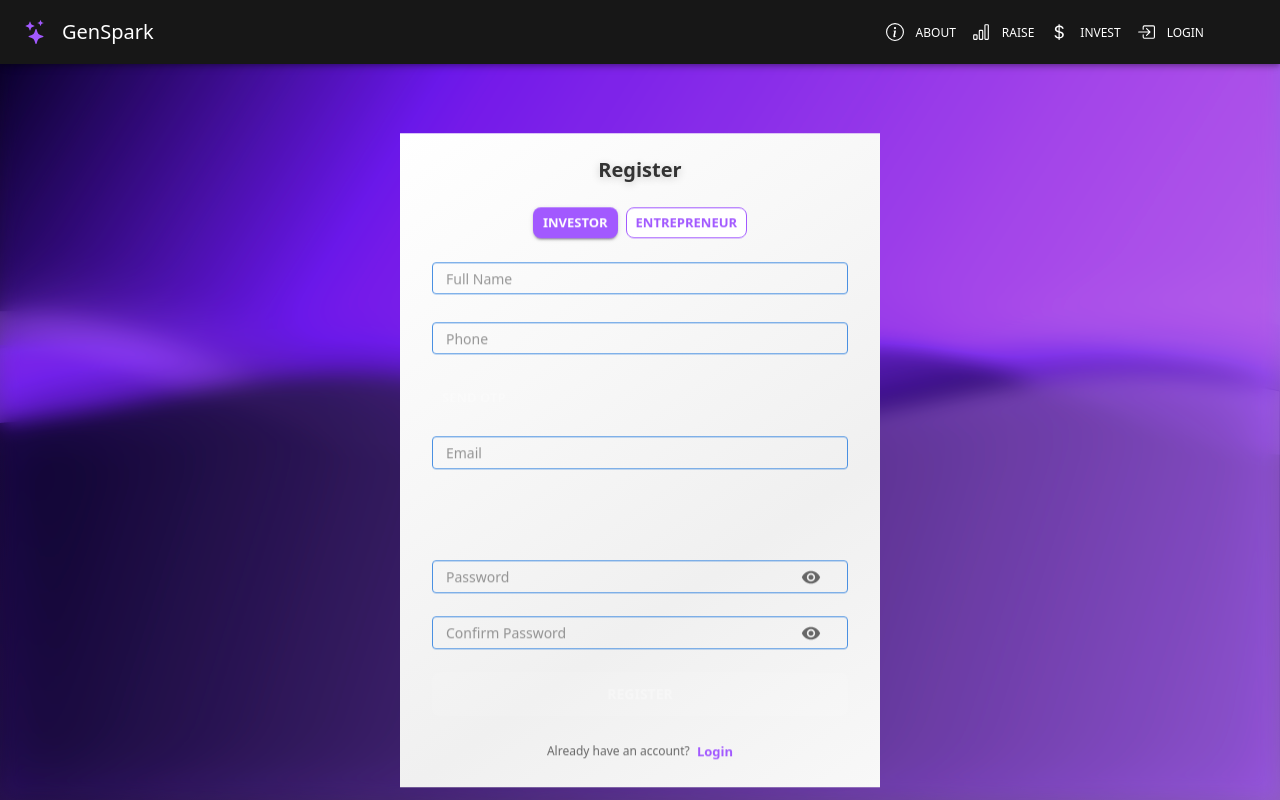
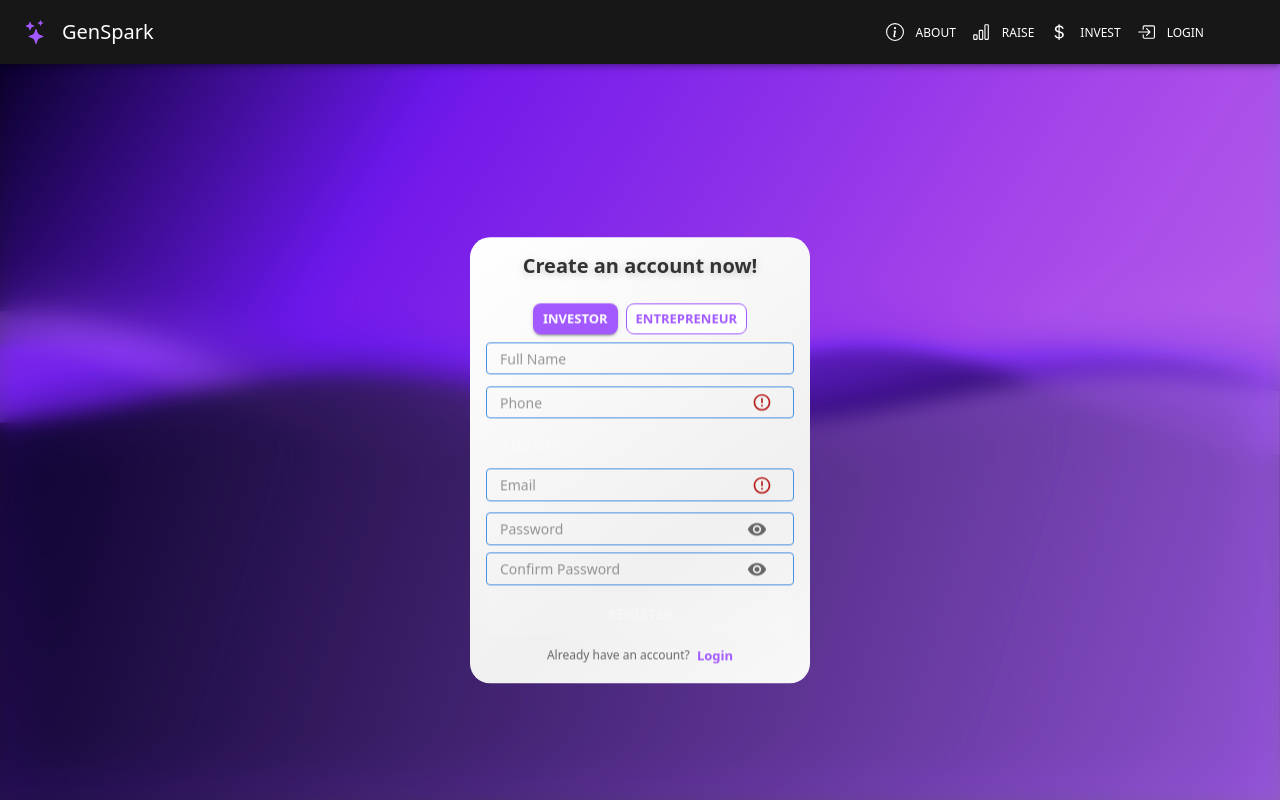
Before and after one commit to jhasaketanDWI/test-app-Backend, a React (Vite) app: page /register in a window 1280 px wide. Shown: the top 800 px of the page. Built offline with nearby package versions, Linux system fonts and the light colour scheme; some icons are missing; the HTML template or start-up script is replaced by a standard one.

Commit message:
Update Register page

```diff
--- a/src/pages/auth/Register.jsx
+++ b/src/pages/auth/Register.jsx
@@ -227,76 +227,54 @@ const Register = () => {
       <BackgroundAnimation />
       <Box sx={{ minHeight: '100vh', display: 'flex', alignItems: 'center', justifyContent: 'center', position: 'relative', zIndex: 2 }}>
         <Card ref={cardRef} elevation={8} sx={{
-          borderRadius: 0,
+          borderRadius:5,
           boxShadow: 'none',
           background: 'linear-gradient(145deg, #ffffff, #f8f8f8, #f0f0f0, #f8f8f8)',
           boxSizing: 'border-box',
           transformStyle: 'preserve-3d',
-          width: { xs: '100%', sm: 420, md: 480 },
-          maxWidth: 600,
-          minWidth: 320,
-          px: { xs: 2, sm: 4 },
-          py: 3,
+          width: { xs: '100%', sm: 320, md: 340 },
+          maxWidth: 360,
+          minWidth: 220,
+          px: { xs: 1, sm: 2 },
+          py: 2,
           mx: 'auto',
           overflow: 'visible',
           minHeight: 340,
           position: 'relative',
           zIndex: 10,
           transition: 'none',
-          '&::before': {
-            content: '""',
-            position: 'absolute',
-            top: 0,
-            right: -50,
-            width: '50px',
-            height: '100%',
-            background: 'linear-gradient(135deg, #fff 80%, #e0e0e0 100%)',
-            boxShadow: `inset 2px 0 4px rgba(0,0,0,0.08),inset -2px 0 4px rgba(0,0,0,0.10),0 0 8px rgba(180,180,180,0.10)`,
-            transformOrigin: 'left center',
-            transform: 'rotateY(90deg)',
-            borderRadius: '0 8px 8px 0',
-            zIndex: -1,
-          },
-          '&::after': {
-            content: '""',
-            position: 'absolute',
-            top: 0,
-            left: -50,
-            width: '50px',
-            height: '100%',
-            background: 'linear-gradient(225deg, #fff 80%, #e0e0e0 100%)',
-            boxShadow: 'inset -2px 0 4px rgba(0,0,0,0.08),inset 2px 0 4px rgba(0,0,0,0.10),0 0 8px rgba(180,180,180,0.10)',
-            borderRadius: '8px 0 0 8px',
-            zIndex: 1,
-            pointerEvents: 'none',
-            transformOrigin: 'right center',
-            transform: 'rotateY(-90deg)',
-          },
-          '&::bottom': {
-            content: '""',
-            position: 'absolute',
-            bottom: -50,
-            left: 0,
-            right: 0,
-            height: '50px',
-            background: 'linear-gradient(0deg, #fff 80%, #e0e0e0 100%)',
-            boxShadow: `inset 0 2px 4px rgba(0,0,0,0.08),inset 0 -2px 4px rgba(0,0,0,0.10),0 0 8px rgba(180,180,180,0.10)`,
-            transformOrigin: 'center top',
-            transform: 'rotateX(-90deg)',
-            borderRadius: '0 0 8px 8px',
-            zIndex: -2,
-          },
         }}>
           <Typography ref={titleRef} variant="h5" align="center" sx={{ mb: 2.5, fontWeight: 700, color: '#333', textShadow: '0 2px 8px rgba(0,0,0,0.2)', fontSize: 20, minHeight: 30, perspective: '1000px', transformStyle: 'preserve-3d', zIndex: 2, position: 'relative' }}>
-            Register
+            Create an account now!
           </Typography>
-          <form ref={formRef} onSubmit={handleRegister} autoComplete="off" style={{ display: 'flex', flexDirection: 'column', gap: '1rem' }}>
+          <form ref={formRef} onSubmit={handleRegister} autoComplete="off" style={{ display: 'flex', flexDirection: 'column', gap: 0 }}>
             <Box sx={{ display: 'flex', gap: 1, mb: 1, justifyContent: 'center' }}>
               <Button variant={role === 'investor' ? 'contained' : 'outlined'} size="small" sx={{ fontWeight: 600, borderRadius: 2, bgcolor: role === 'investor' ? '#a259ff' : '#fff', color: role === 'investor' ? '#fff' : '#a259ff', borderColor: '#a259ff', '&:hover': { bgcolor: '#a259ff', color: '#fff', borderColor: '#a259ff' } }} onClick={e => { e.preventDefault(); setRole('investor'); }}>Investor</Button>
               <Button variant={role === 'entrepreneur' ? 'contained' : 'outlined'} size="small" sx={{ fontWeight: 600, borderRadius: 2, bgcolor: role === 'entrepreneur' ? '#a259ff' : '#fff', color: role === 'entrepreneur' ? '#fff' : '#a259ff', borderColor: '#a259ff', '&:hover': { bgcolor: '#a259ff', color: '#fff', borderColor: '#a259ff' } }} onClick={e => { e.preventDefault(); setRole('entrepreneur'); }}>Entrepreneur</Button>
             </Box>
             <TextField placeholder="Full Name" type="text" fullWidth required value={name} onChange={e => setName(e.target.value)} variant="outlined" sx={{ mb: 1, background: 'transparent', borderRadius: 2, input: { color: '#333', fontSize: 14, py: 0.8 }, minHeight: 36, fontSize: 14, transition: 'all 0.3s ease', zIndex: 2, position: 'relative', '& .MuiOutlinedInput-root': { '& fieldset': { borderColor: '#4a90e2' }, '&:hover fieldset': { borderColor: '#4a90e2' }, '&.Mui-focused fieldset': { borderColor: '#4a90e2' } } }} InputLabelProps={{ shrink: false }} />
-            <TextField placeholder="Phone" type="tel" fullWidth required value={phone} onChange={e => setPhone(e.target.value)} variant="outlined" sx={{ mb: 1, background: 'transparent', borderRadius: 2, input: { color: '#333', fontSize: 14, py: 0.8 }, minHeight: 36, fontSize: 14, transition: 'all 0.3s ease', zIndex: 2, position: 'relative', '& .MuiOutlinedInput-root': { '& fieldset': { borderColor: '#4a90e2' }, '&:hover fieldset': { borderColor: '#4a90e2' }, '&.Mui-focused fieldset': { borderColor: '#4a90e2' } } }} InputLabelProps={{ shrink: false }} />
+            <TextField
+              placeholder="Phone"
+              type="tel"
+              fullWidth
+              required
+              value={phone}
+              onChange={e => setPhone(e.target.value)}
+              variant="outlined"
+              sx={{ mb: 1, background: 'transparent', borderRadius: 2, input: { color: '#333', fontSize: 14, py: 0.8 }, minHeight: 36, fontSize: 14, transition: 'all 0.3s ease', zIndex: 2, position: 'relative', '& .MuiOutlinedInput-root': { '& fieldset': { borderColor: '#4a90e2' }, '&:hover fieldset': { borderColor: '#4a90e2' }, '&.Mui-focused fieldset': { borderColor: '#4a90e2' } } }}
+              InputLabelProps={{ shrink: false }}
+              InputProps={{
+                endAdornment: (
+                  <InputAdornment position="end" sx={{ mr: 1 }}>
+                    {phoneVerified ? (
+                      <CheckCircle fontSize="small" sx={{ color: 'green' }} />
+                    ) : (
+                      <ErrorOutline fontSize="small" sx={{ color: '#b71c1c' }} />
+                    )}
+                  </InputAdornment>
+                )
+              }}
+            />
             {!phoneVerified && (
               <Box sx={{ display: 'flex', alignItems: 'center', gap: 1, mb: 1 }}>
                 <Button variant="outlined" size="small" sx={{ color: '#a259ff', borderColor: '#a259ff', fontWeight: 600, borderRadius: 2, '&:hover': { bgcolor: '#a259ff', color: '#fff', borderColor: '#a259ff' } }} onClick={handleSendPhoneOtp} disabled={phoneOtpSent || !phone}>
@@ -312,7 +290,28 @@ const Register = () => {
                 )}
               </Box>
             )}
-            <TextField placeholder="Email" type="email" fullWidth required value={email} onChange={e => setEmail(e.target.value)} variant="outlined" sx={{ mb: 1, background: 'transparent', borderRadius: 2, input: { color: '#333', fontSize: 14, py: 0.8 }, minHeight: 36, fontSize: 14, transition: 'all 0.3s ease', zIndex: 2, position: 'relative', '& .MuiOutlinedInput-root': { '& fieldset': { borderColor: '#4a90e2' }, '&:hover fieldset': { borderColor: '#4a90e2' }, '&.Mui-focused fieldset': { borderColor: '#4a90e2' } } }} InputLabelProps={{ shrink: false }} />
+            <TextField
+              placeholder="Email"
+              type="email"
+              fullWidth
+              required
+              value={email}
+              onChange={e => setEmail(e.target.value)}
+              variant="outlined"
+              sx={{ mb: 1, background: 'transparent', borderRadius: 2, input: { color: '#333', fontSize: 14, py: 0.8 }, minHeight: 36, fontSize: 14, transition: 'all 0.3s ease', zIndex: 2, position: 'relative', '& .MuiOutlinedInput-root': { '& fieldset': { borderColor: '#4a90e2' }, '&:hover fieldset': { borderColor: '#4a90e2' }, '&.Mui-focused fieldset': { borderColor: '#4a90e2' } } }}
+              InputLabelProps={{ shrink: false }}
+              InputProps={{
+                endAdornment: (
+                  <InputAdornment position="end" sx={{ mr: 1 }}>
+                    {emailVerified ? (
+                      <CheckCircle fontSize="small" sx={{ color: 'green' }} />
+                    ) : (
+                      <ErrorOutline fontSize="small" sx={{ color: '#b71c1c' }} />
+                    )}
+                  </InputAdornment>
+                )
+              }}
+            />
             {phoneVerified && !emailVerified && (
               <Box sx={{ display: 'flex', alignItems: 'center', gap: 1, mb: 1 }}>
                 <Button variant="outlined" size="small" sx={{ color: '#a259ff', borderColor: '#a259ff', fontWeight: 600, borderRadius: 2, '&:hover': { bgcolor: '#a259ff', color: '#fff', borderColor: '#a259ff' } }} onClick={handleSendEmailOtp} disabled={emailOtpSent || !email}>
@@ -329,7 +328,7 @@ const Register = () => {
               </Box>
             )}
             <Collapse in={!!otpError}><Alert severity="error" sx={{ mb: 1 }}>{otpError}</Alert></Collapse>
-            <Collapse in={!!otpSuccess}><Alert severity="success" sx={{ mb: 1 }}>{otpSuccess}</Alert></Collapse>
+            {/* Removed phone/email OTP verified success message */}
             <Collapse in={!!registerError}><Alert severity="error" sx={{ mb: 1 }}>{registerError}</Alert></Collapse>
             <Collapse in={!!registerSuccess}><Alert severity="success" sx={{ mb: 1 }}>{registerSuccess}</Alert></Collapse>
             <PasswordField
```
